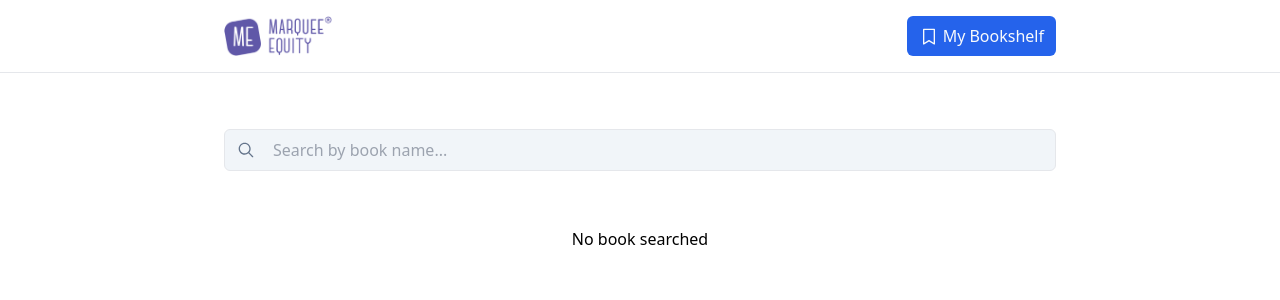
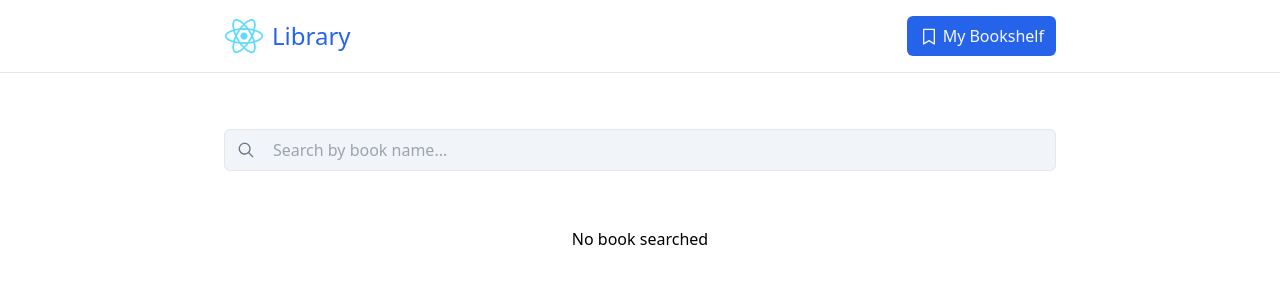
Before and after one commit to isxwor/assessment, a React (Create React App) app: page / in a window 1280 px wide. Shown: the top 300 px of the page. Built offline with nearby package versions, Linux system fonts and the light colour scheme.

Commit message:
update logo

```diff
--- a/src/components/layout/appbar.tsx
+++ b/src/components/layout/appbar.tsx
@@ -4,12 +4,16 @@ import { BookmarkIcon } from '../icons/bookmark';
 export const Appbar = () => (
   <header className='sticky top-0 border-b z-10 bg-background py-4'>
     <div className='container flex items-center justify-between'>
-      <Link to='/'>
+      <Link
+        to='/'
+        className='flex gap-2 items-center'
+      >
         <img
-          src='/me_logo.png'
-          alt="Marquee Equity's logo"
+          src='./logo512.png'
+          alt='Dummy Logo'
           className='h-10'
         />
+        <span className='font-medium text-2xl text-primary'>Library</span>
       </Link>
       <Link
         to='/bookshelf'
```
Also changed, not shown: public/me_logo.png (deleted).
